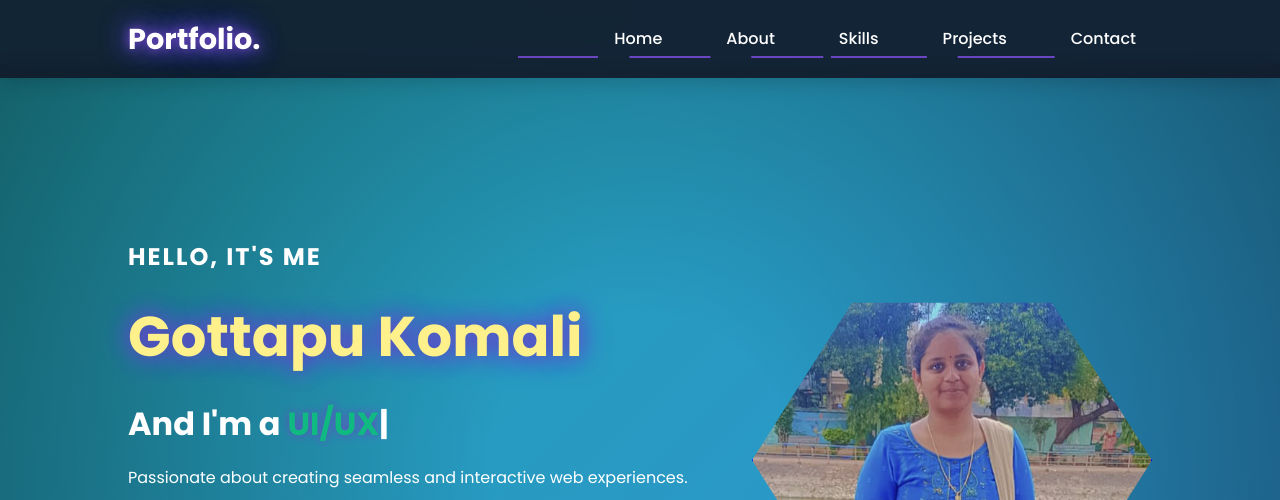
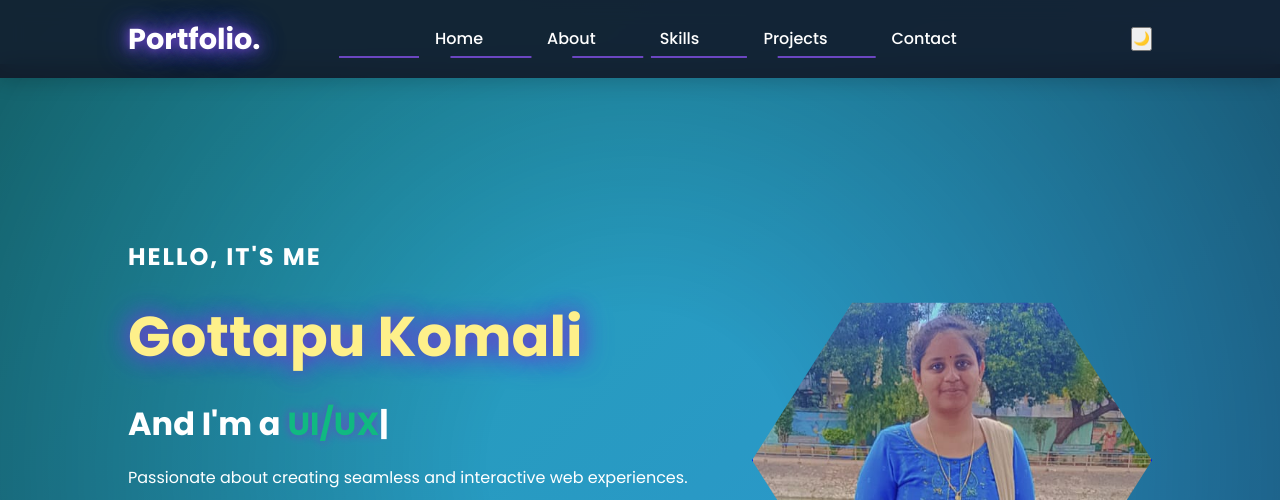
Before and after one commit to gottapukomali/Personal-Portfolio, a website: page Protfolio/index.html in a window 1280 px wide. Shown: the top 500 px of the page. Drawn offline with nearby package versions, Linux system fonts and the light colour scheme.

Commit message:
Update index.html

```diff
--- a/Protfolio/index.html
+++ b/Protfolio/index.html
@@ -30,6 +30,7 @@
           <li><a href="#projects">Projects</a></li>
           <li><a href="#contact">Contact</a></li>
         </ul>
+	      <button id="modeToggle">🌙</button>
       </nav>
     </header>
 
```
